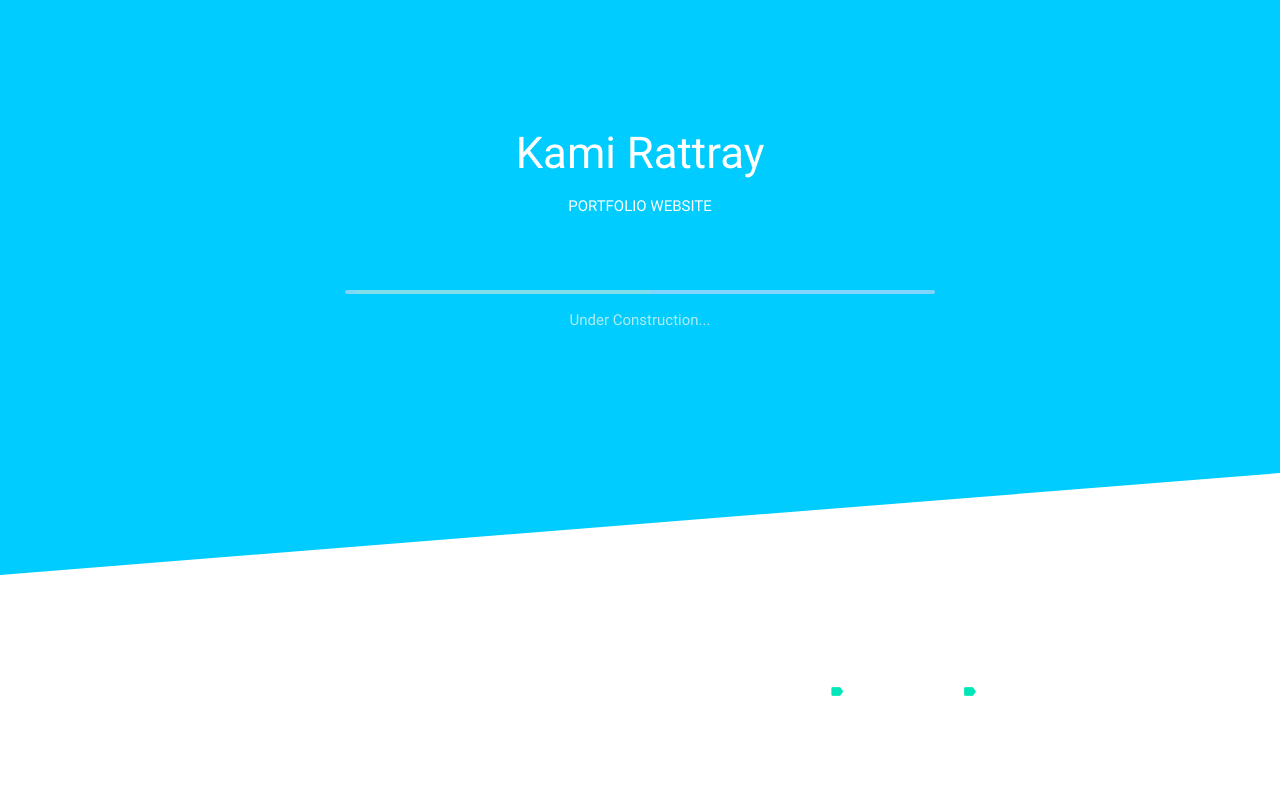
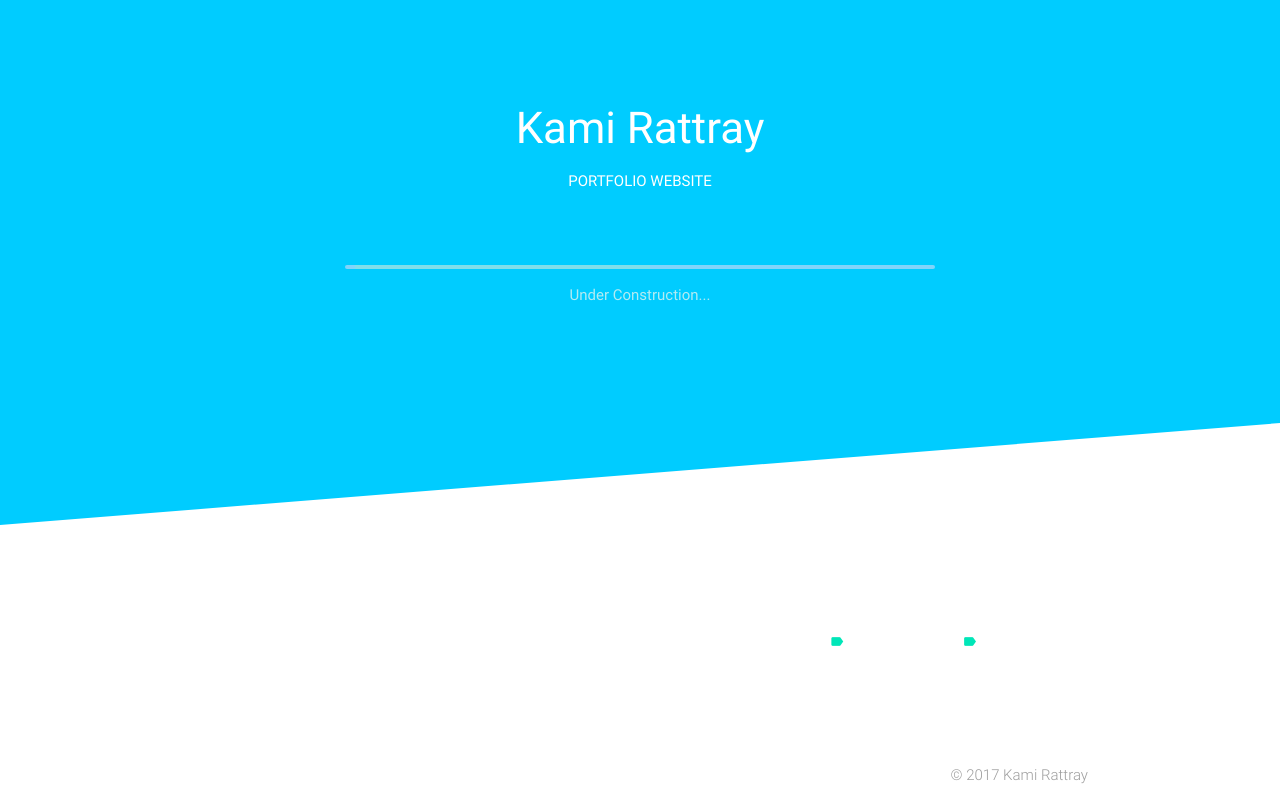
Before and after one commit to kamirat/Portfolio, a PHP site: page / in a window 1280 px wide. Run offline with PHP 8.4, Linux system fonts and the light colour scheme; some libraries are stand-ins or nearby versions.

Commit message:
Add copyright

```diff
--- a/index.php
+++ b/index.php
@@ -56,8 +56,14 @@
                 フロントエンドエンジニアの端くれしてます｡
             </div>
         </div>
-    </div>
+      </div>
+        <div class="footer-copyright white">
+          <div class="container grey-text right-align">
+            © 2017 Kami Rattray
+          </div>
+        </div>
 </footer>
+
 
 
 </body>
```
